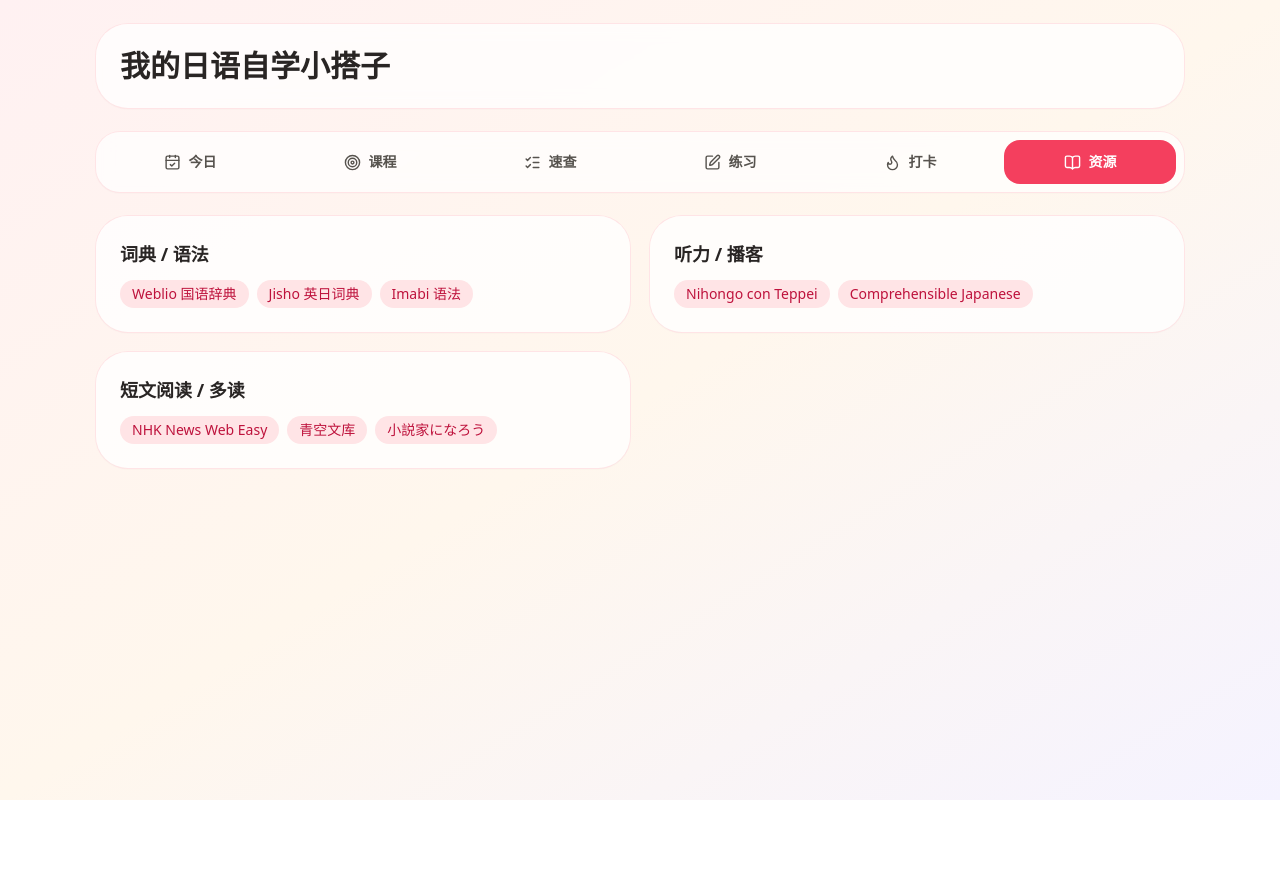
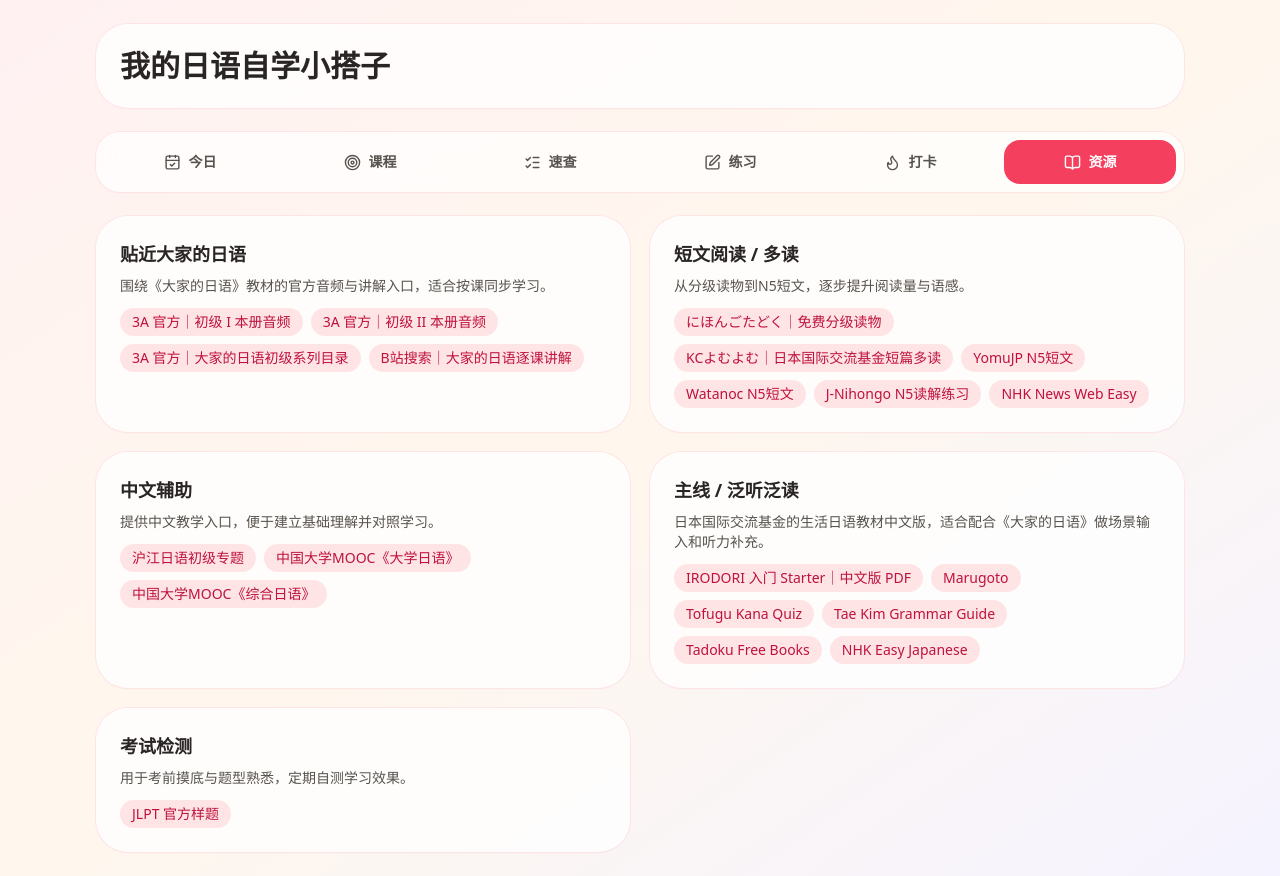
Before and after one commit to eliaukpuppy/japanese-learning-companion, a React (Vite) app in the folder japanese-learning-companion/: page / in a window 1280 px wide. Both pictures are taken after a click on the button "资源". Before the commit the page ends 800 px from the top, so only its background shows below. Built offline with nearby package versions, Linux system fonts and the light colour scheme.

Commit message:
fix: update IRODORI resource to Chinese starter PDF

```diff
--- a/japanese-learning-companion/src/App.jsx
+++ b/japanese-learning-companion/src/App.jsx
@@ -5,6 +5,7 @@
 import { quickReference } from "./data/quickReference";
 import { practiceQuestions } from "./data/practiceQuestions";
 import { checkinPlan } from "./data/checkinPlan";
+import { resources } from "./data/resources";
 
 const STORAGE_KEY = "nihongo-companion-v1";
 
@@ -52,31 +53,6 @@
   return Math.round((units.filter((u) => u.done).length / units.length) * 100);
 };
 
-const resourceCategories = [
-  {
-    title: "词典 / 语法",
-    links: [
-      { label: "Weblio 国语辞典", href: "https://www.weblio.jp/" },
-      { label: "Jisho 英日词典", href: "https://jisho.org/" },
-      { label: "Imabi 语法", href: "https://imabi.org/" }
-    ]
-  },
-  {
-    title: "听力 / 播客",
-    links: [
-      { label: "Nihongo con Teppei", href: "https://www.youtube.com/@nihongoconteppei" },
-      { label: "Comprehensible Japanese", href: "https://www.youtube.com/@ComprehensibleJapanese" }
-    ]
-  },
-  {
-    title: "短文阅读 / 多读",
-    links: [
-      { label: "NHK News Web Easy", href: "https://www3.nhk.or.jp/news/easy/" },
-      { label: "青空文库", href: "https://www.aozora.gr.jp/" },
-      { label: "小説家になろう", href: "https://syosetu.com/" }
-    ]
-  }
-];
 
 export default function JapaneseLearningCompanion() {
   const [plan, setPlan] = useState(loadPlan);
@@ -134,9 +110,10 @@
     {tab === "checkin" && <motion.main className="space-y-3">{checkinPlan.items.map((item)=>{const state=plan.checkins.find((c)=>c.day===item.day)||{done:false,sentence:"",mistakes:""}; return <section key={item.day} className="rounded-[1.5rem] bg-white/80 p-4 shadow-sm ring-1 ring-rose-100"><div className="flex items-center justify-between"><h3 className="font-bold">Day {item.day}</h3><button onClick={()=>toggleCheckin(item.day)} className={`rounded-full px-3 py-1 text-xs ${state.done?"bg-rose-500 text-white":"bg-rose-100 text-rose-700"}`}>{state.done?"已完成":"完成"}</button></div><p className="text-sm mt-1">复习课次：{item.focus}</p><p className="text-sm">今日重点：{item.focus}</p><input value={state.sentence} onChange={(e)=>updateCheckinField(item.day,"sentence",e.target.value)} placeholder="造句" className="mt-2 w-full rounded-xl border border-rose-100 px-3 py-2 text-sm"/><input value={state.mistakes} onChange={(e)=>updateCheckinField(item.day,"mistakes",e.target.value)} placeholder="错题" className="mt-2 w-full rounded-xl border border-rose-100 px-3 py-2 text-sm"/></section>;})}</motion.main>}
 
     {tab === "resources" && <motion.main className="grid gap-5 md:grid-cols-2">
-      {resourceCategories.map((category) => (
+      {resources.map((category) => (
         <section key={category.title} className="rounded-[2rem] bg-white/80 p-6 shadow-sm ring-1 ring-rose-100">
           <h2 className="text-lg font-bold">{category.title}</h2>
+          <p className="mt-2 text-sm text-stone-600">{category.description}</p>
           <div className="mt-3 flex flex-wrap gap-2">
             {category.links.map((link) => (
               <a key={link.href} href={link.href} target="_blank" rel="noreferrer" className="rounded-full bg-rose-100 px-3 py-1 text-sm text-rose-700 hover:bg-rose-200">
--- /dev/null
+++ b/japanese-learning-companion/src/data/resources.js
@@ -0,0 +1,52 @@
+export const resources = [
+  {
+    title: "贴近大家的日语",
+    description: "围绕《大家的日语》教材的官方音频与讲解入口，适合按课同步学习。",
+    links: [
+      { label: "3A 官方｜初级 I 本册音频", href: "https://www.3anet.co.jp/np/en/resrcs/230020/" },
+      { label: "3A 官方｜初级 II 本册音频", href: "https://www.3anet.co.jp/np/en/resrcs/240020/" },
+      { label: "3A 官方｜大家的日语初级系列目录", href: "https://www.3anet.co.jp/np/en/list.html?g=33&s=1&series_id=1" },
+      { label: "B站搜索｜大家的日语逐课讲解", href: "https://search.bilibili.com/all?keyword=大家的日语%20第1课%20语法" }
+    ]
+  },
+  {
+    title: "短文阅读 / 多读",
+    description: "从分级读物到N5短文，逐步提升阅读量与语感。",
+    links: [
+      { label: "にほんごたどく｜免费分级读物", href: "https://tadoku.org/japanese/en/free-books-en/" },
+      { label: "KCよむよむ｜日本国际交流基金短篇多读", href: "https://www.jpf.go.jp/j/kansai/clip/yomyom/" },
+      { label: "YomuJP N5短文", href: "https://yomujp.com/n5/" },
+      { label: "Watanoc N5短文", href: "https://watanoc.com/tag/n5" },
+      { label: "J-Nihongo N5读解练习", href: "https://j-nihongo.com/yomimono/" },
+      { label: "NHK News Web Easy", href: "https://www3.nhk.or.jp/news/easy/" }
+    ]
+  },
+  {
+    title: "中文辅助",
+    description: "提供中文教学入口，便于建立基础理解并对照学习。",
+    links: [
+      { label: "沪江日语初级专题", href: "https://jp.hjenglish.com/new/zt/chuji/" },
+      { label: "中国大学MOOC《大学日语》", href: "https://www.icourse163.org/course/0502XJTU044-1002533017" },
+      { label: "中国大学MOOC《综合日语》", href: "https://www.icourse163.org/course/BLCU-1464046179" }
+    ]
+  },
+  {
+    title: "主线 / 泛听泛读",
+    description: "日本国际交流基金的生活日语教材中文版，适合配合《大家的日语》做场景输入和听力补充。",
+    links: [
+      { label: "IRODORI 入门 Starter｜中文版 PDF", href: "https://www2.jpfbj.cn/irodori/starter/pdf.php" },
+      { label: "Marugoto", href: "https://marugoto.jpf.go.jp/" },
+      { label: "Tofugu Kana Quiz", href: "https://kana-quiz.tofugu.com/" },
+      { label: "Tae Kim Grammar Guide", href: "https://guidetojapanese.org/learn/" },
+      { label: "Tadoku Free Books", href: "https://tadoku.org/japanese/en/free-books-en/" },
+      { label: "NHK Easy Japanese", href: "https://www.nhk.or.jp/lesson/" }
+    ]
+  },
+  {
+    title: "考试检测",
+    description: "用于考前摸底与题型熟悉，定期自测学习效果。",
+    links: [
+      { label: "JLPT 官方样题", href: "https://www.jlpt.jp/e/samples/sampleindex.html" }
+    ]
+  }
+];
```
